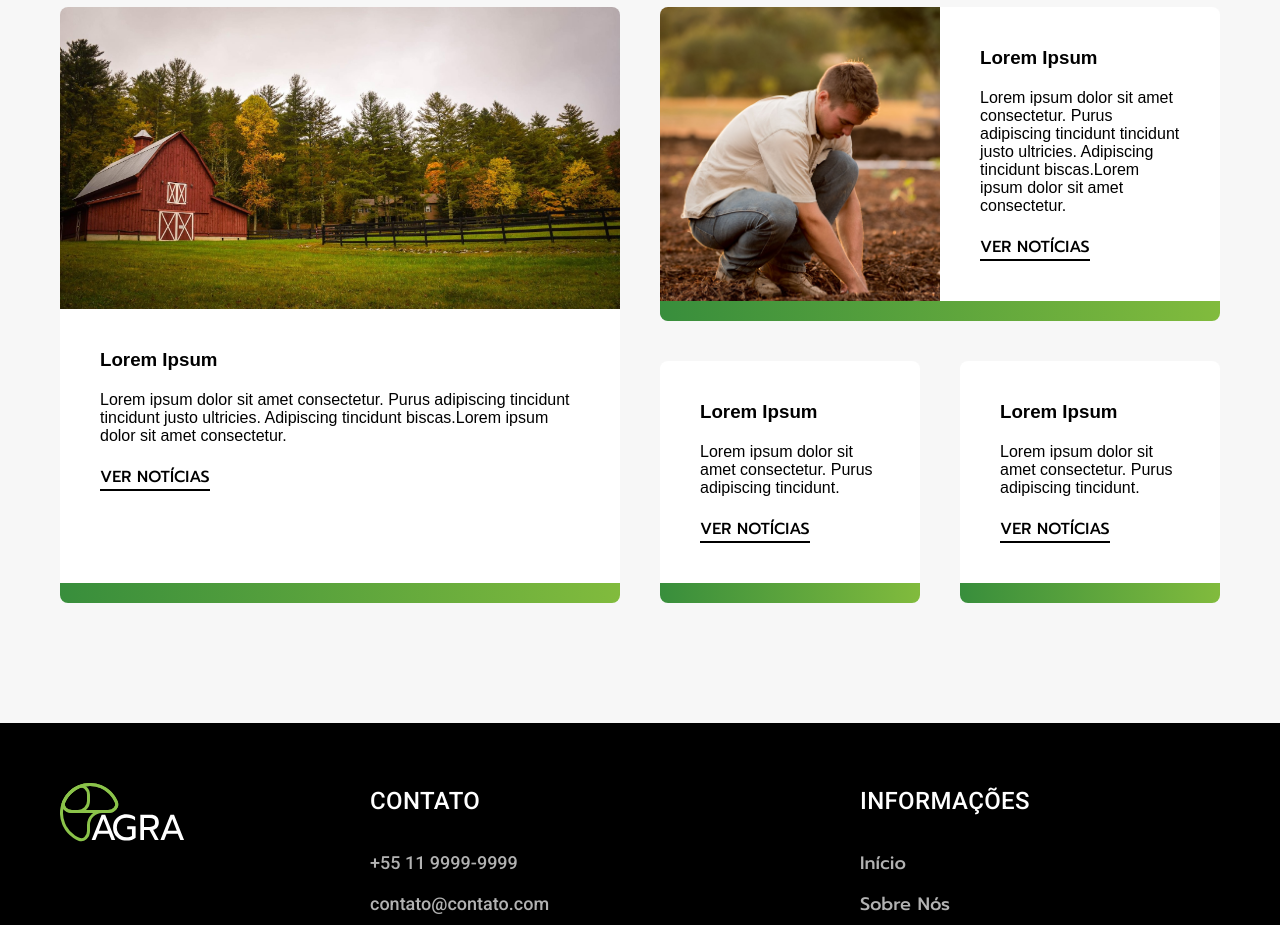
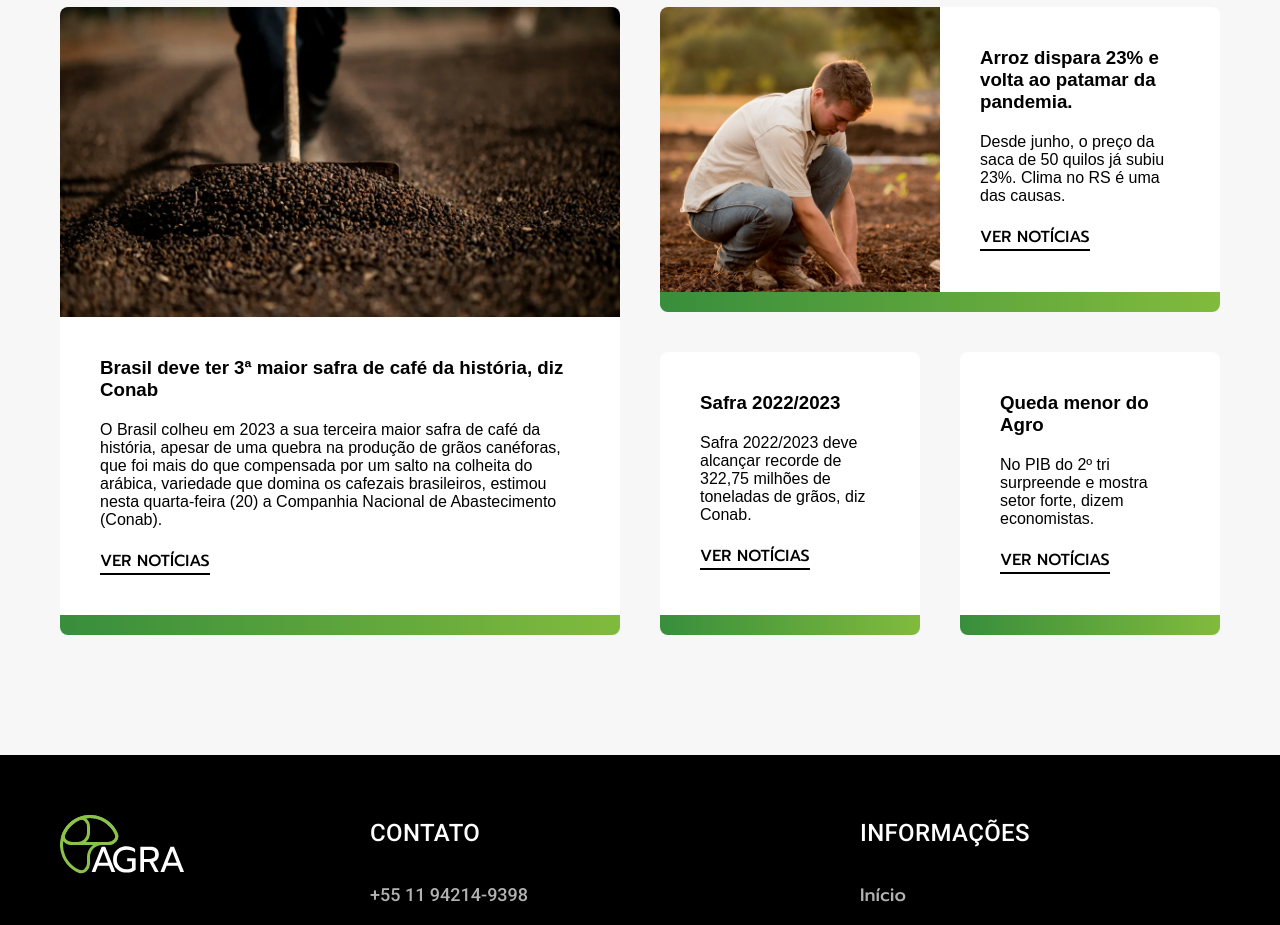
Before and after one commit to Fernando1403/Agra1, a React (Vite) app: page / in a window 1280 px wide. Shown: the part 4000-4925 px from the top of the page. Built offline with nearby package versions, Linux system fonts and the light colour scheme.

Commit message:
Add files via upload

```diff
--- a/src/interpolacao/contato/conteudo-contato.jsx
+++ b/src/interpolacao/contato/conteudo-contato.jsx
@@ -31,8 +31,8 @@ function Conteudo(){
         </section>
         <section className="contato-informacoes" aria-label="Formas de Contato">
           <h2 className="font-2-l-b">Nossos Contatos</h2>
-          <a href="mailto:contato@contato.com" className="font-2-m email">contato@contato.com</a>
-          <a href="tel:+551199999999" className="font-2-m telefone">+55 11 9999-9999</a>
+          <a href="mailto:agraanalyze@gmail.com" className="font-2-m email">agraanalyze@gmail.com</a>
+          <a href="tel:+5511942149398" className="font-2-m telefone">+55 11 94214-9398</a>
           <div className="contato-redes">
             <a href="/"><img src={instagram} alt="instagram" /></a>
             <a href="/"><img src={facebook} alt="facebook" /></a>
--- a/src/interpolacao/global/footer.jsx
+++ b/src/interpolacao/global/footer.jsx
@@ -13,8 +13,8 @@ function Footer(){
           <div className="footer-contato">
             <h3 className="font-2-l-b cor-0">Contato</h3>
             <ul className="font-2-m cor-5">
-              <li><a href="tel:+551199999999">+55 11 9999-9999</a></li>
-              <li><a href="mailto:contato@agra.com">contato@contato.com</a></li>
+              <li><a href="tel:+551199999999">+55 11 94214-9398</a></li>
+              <li><a href="mailto:contato@agra.com">agraanalyze@gmail.com</a></li>
             </ul>
             <div className="footer-redes">
               <a href="/"><img src={instagram} alt="instagram" /></a>
--- a/src/interpolacao/home/noticias.jsx
+++ b/src/interpolacao/home/noticias.jsx
@@ -1,6 +1,6 @@
 import "../../css/style.css";
 
-import imgNoticia from "../../assets/imagens/celeiro.jpg"
+import imgNoticia from "../../assets/imagens/cafe.webp"
 import imgNoticia2 from "../../assets/imagens/fazendeiro-plantando.jpg"
 
 function Noticias(){
@@ -12,33 +12,33 @@ function Noticias(){
           <div className="noticias-tudo noticias-item-1">
             <img src={imgNoticia} alt=""/>
             <div>
-              <h3>Lorem Ipsum</h3>
-              <p>Lorem ipsum dolor sit amet consectetur. Purus adipiscing tincidunt tincidunt justo ultricies. Adipiscing tincidunt biscas.Lorem ipsum dolor sit amet consectetur.</p>
-              <a href="" className="font-1-s">Ver Notícias</a>
+              <h3>Brasil deve ter 3ª maior safra de café da história, diz Conab</h3>
+              <p>O Brasil colheu em 2023 a sua terceira maior safra de café da história, apesar de uma quebra na produção de grãos canéforas, que foi mais do que compensada por um salto na colheita do arábica, variedade que domina os cafezais brasileiros, estimou nesta quarta-feira (20) a Companhia Nacional de Abastecimento (Conab).</p>
+              <a href="https://www.cnnbrasil.com.br/economia/brasil-deve-ter-3a-maior-safra-de-cafe-da-historia-diz-conab/" target="_blank" className="font-1-s">Ver Notícias</a>
             </div>
           </div>
           <div className="noticias-items-2">
             <div className="noticias-tudo noticias-item-2">
               <img src={imgNoticia2} alt=""/>
               <div>
-                <h3>Lorem Ipsum</h3>
-                <p>Lorem ipsum dolor sit amet consectetur. Purus adipiscing tincidunt tincidunt justo ultricies. Adipiscing tincidunt biscas.Lorem ipsum dolor sit amet consectetur.</p>
-                <a href="" className="font-1-s">Ver Notícias</a>
+                <h3>Arroz dispara 23% e volta ao patamar da pandemia.</h3>
+                <p>Desde junho, o preço da saca de 50 quilos já subiu 23%. Clima no RS é uma das causas.</p>
+                <a href="https://www.cnnbrasil.com.br/economia/arroz-dispara-23-e-volta-ao-patamar-da-pandemia-clima-no-rs-e-uma-das-causas/" target="_blank" className="font-1-s">Ver Notícias</a>
               </div>
             </div>
             <div className="noticias-items-3">
               <div className="noticias-tudo noticias-item-3">
                 <div>
-                  <h3>Lorem Ipsum</h3>
-                  <p>Lorem ipsum dolor sit amet consectetur. Purus adipiscing tincidunt.</p>
-                  <a href="" className="font-1-s">Ver Notícias</a>
+                  <h3>Safra 2022/2023</h3>
+                  <p>Safra 2022/2023 deve alcançar recorde de 322,75 milhões de toneladas de grãos, diz Conab.</p>
+                  <a href="https://www.cnnbrasil.com.br/economia/safra-2022-2023-deve-alcancar-recorde-de-32275-milhoes-de-toneladas-de-graos-diz-conab/" target="_blank" className="font-1-s">Ver Notícias</a>
                 </div>
               </div>
               <div className="noticias-tudo noticias-item-3">
                 <div>
-                  <h3>Lorem Ipsum</h3>
-                  <p>Lorem ipsum dolor sit amet consectetur. Purus adipiscing tincidunt.</p>
-                  <a href="" className="font-1-s">Ver Notícias</a>
+                  <h3>Queda menor do Agro</h3>
+                  <p>No PIB do 2º tri surpreende e mostra setor forte, dizem economistas.</p>
+                  <a href="https://www.cnnbrasil.com.br/economia/queda-menor-do-agro-no-no-pib-do-2o-tri-surpreende-e-mostra-setor-forte-dizem-economistas/" target="_blank" className="font-1-s">Ver Notícias</a>
                 </div>
               </div>
             </div>
```
Also changed, not shown: src/assets/imagens/cafe.webp (added).
